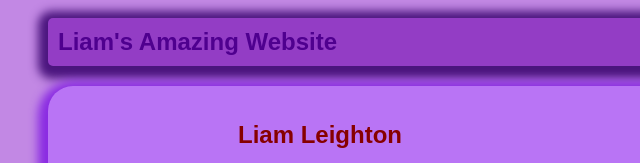
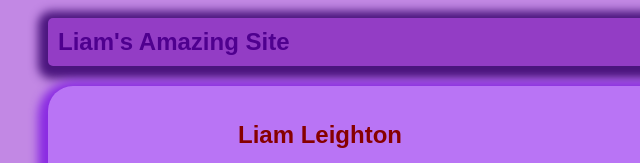
Before and after one commit to LiamLe21/LiamLe21.github.io, a plain HTML site: page index.html in a window 1280 px wide. Shown: the top 163 px of the page, 192-832 px from the left. Drawn offline with Linux system fonts and the light colour scheme; grey boxes are pictures that could not be loaded.

Commit message:
edit site

```diff
--- a/index.html
+++ b/index.html
@@ -10,7 +10,7 @@
     <div id="all-contents">
 
       <nav>
-        <h1>Liam's Amazing Website</h1>
+        <h1>Liam's Amazing Site</h1>
         <ul id="nav-ul">
           <li class="nav-li">
             <a href="index.html">Home</a>
```
